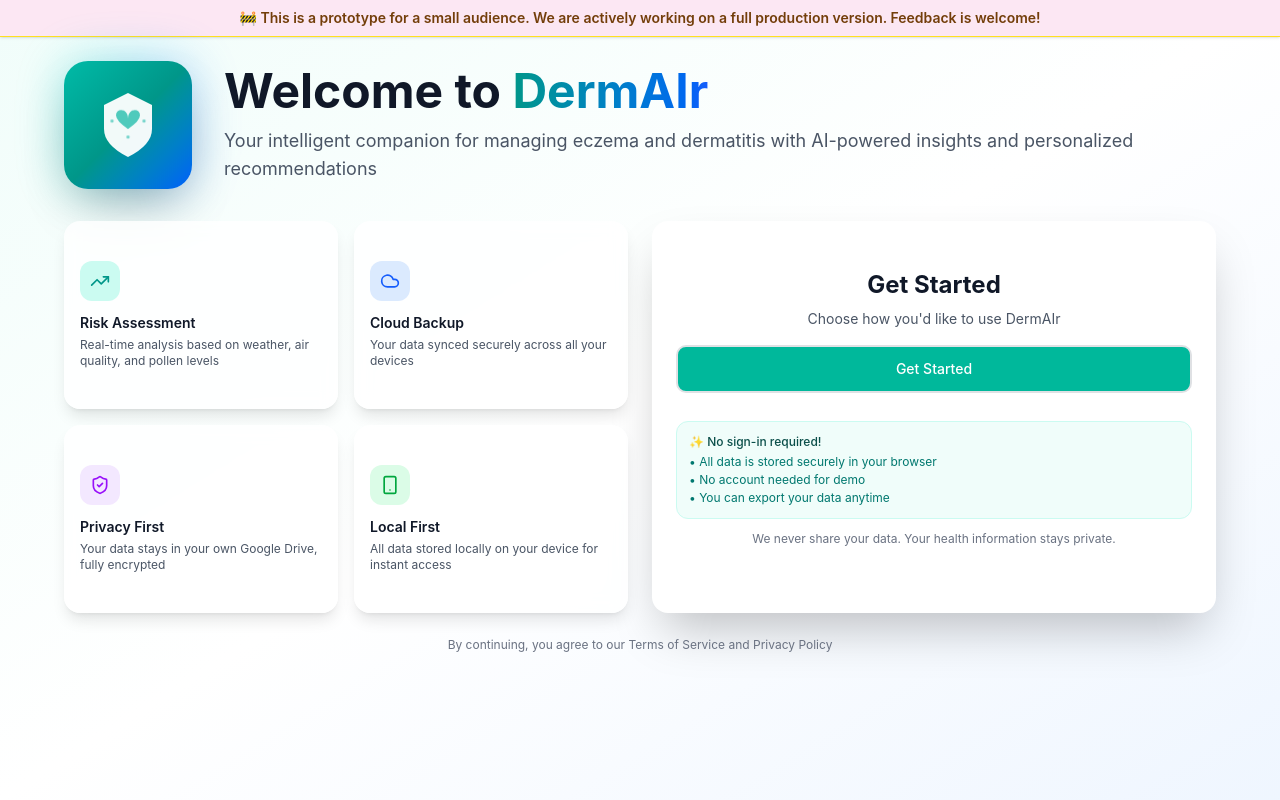
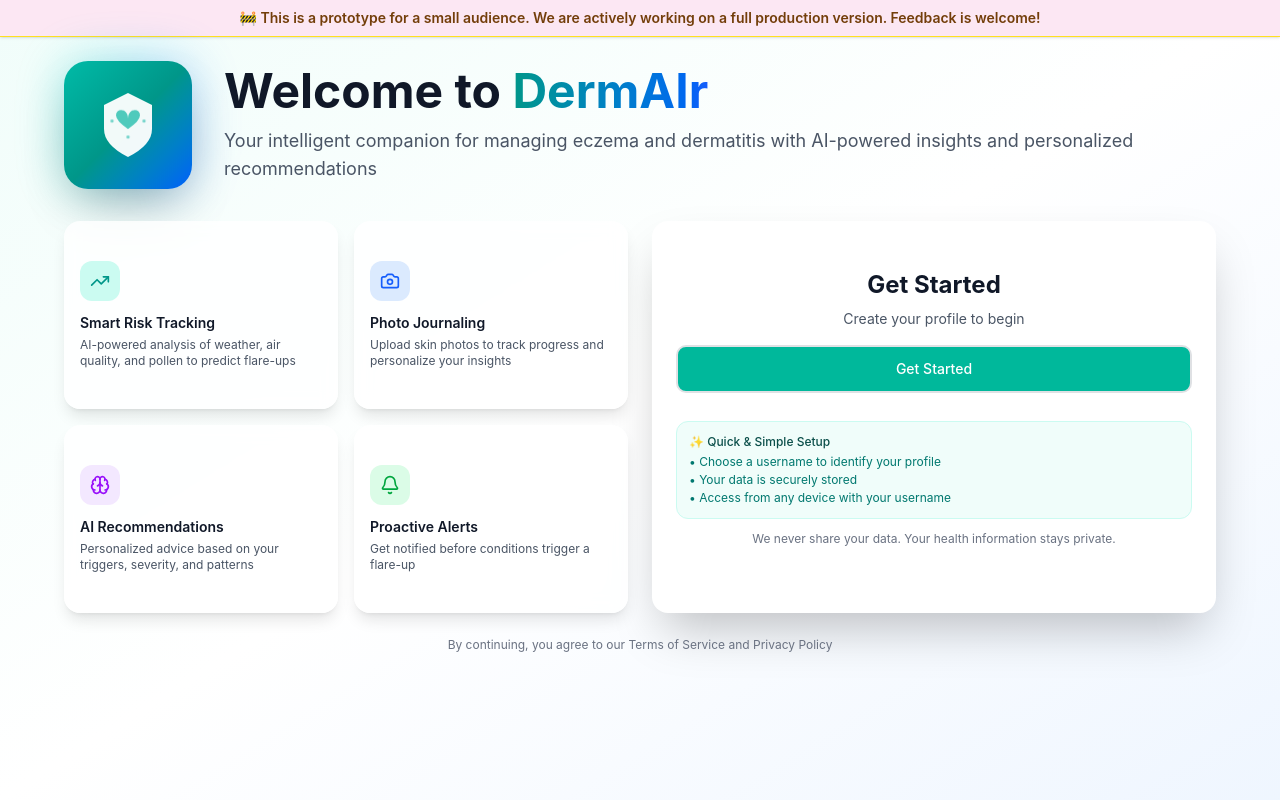
Before and after one commit to puniat/DermAir, a Next.js app: page /landing in a window 1280 px wide. Built offline with nearby package versions, Linux system fonts and the light colour scheme.

Commit message:
UI updates across different screen

```diff
--- a/src/app/landing/page.tsx
+++ b/src/app/landing/page.tsx
@@ -4,7 +4,7 @@ import { useState } from 'react';
 import { useRouter } from 'next/navigation';
 import { Button } from '@/components/ui/button';
 import { Card, CardContent } from '@/components/ui/card';
-import { TrendingUp, Cloud, ShieldCheck, Smartphone } from 'lucide-react';
+import { TrendingUp, Camera, Brain, Bell } from 'lucide-react';
 import { Logo } from '@/components/Logo';
 
 export default function LandingPage() {
@@ -52,9 +52,9 @@ export default function LandingPage() {
                   <div className="w-10 h-10 bg-teal-100 rounded-lg flex items-center justify-center mb-3">
                     <TrendingUp className="h-5 w-5 text-teal-600" />
                   </div>
-                  <h3 className="font-semibold text-gray-900 mb-1 text-sm">Risk Assessment</h3>
+                  <h3 className="font-semibold text-gray-900 mb-1 text-sm">Smart Risk Tracking</h3>
                   <p className="text-xs text-gray-600">
-                    Real-time analysis based on weather, air quality, and pollen levels
+                    AI-powered analysis of weather, air quality, and pollen to predict flare-ups
                   </p>
                 </CardContent>
               </Card>
@@ -62,11 +62,11 @@ export default function LandingPage() {
               <Card className="border-none shadow-lg bg-white/80 backdrop-blur hover:shadow-xl transition-shadow">
                 <CardContent className="p-4">
                   <div className="w-10 h-10 bg-blue-100 rounded-lg flex items-center justify-center mb-3">
-                    <Cloud className="h-5 w-5 text-blue-600" />
+                    <Camera className="h-5 w-5 text-blue-600" />
                   </div>
-                  <h3 className="font-semibold text-gray-900 mb-1 text-sm">Cloud Backup</h3>
+                  <h3 className="font-semibold text-gray-900 mb-1 text-sm">Photo Journaling</h3>
                   <p className="text-xs text-gray-600">
-                    Your data synced securely across all your devices
+                    Upload skin photos to track progress and personalize your insights
                   </p>
                 </CardContent>
               </Card>
@@ -74,11 +74,11 @@ export default function LandingPage() {
               <Card className="border-none shadow-lg bg-white/80 backdrop-blur hover:shadow-xl transition-shadow">
                 <CardContent className="p-4">
                   <div className="w-10 h-10 bg-purple-100 rounded-lg flex items-center justify-center mb-3">
-                    <ShieldCheck className="h-5 w-5 text-purple-600" />
+                    <Brain className="h-5 w-5 text-purple-600" />
                   </div>
-                  <h3 className="font-semibold text-gray-900 mb-1 text-sm">Privacy First</h3>
+                  <h3 className="font-semibold text-gray-900 mb-1 text-sm">AI Recommendations</h3>
                   <p className="text-xs text-gray-600">
-                    Your data stays in your own Google Drive, fully encrypted
+                    Personalized advice based on your triggers, severity, and patterns
                   </p>
                 </CardContent>
               </Card>
@@ -86,11 +86,11 @@ export default function LandingPage() {
               <Card className="border-none shadow-lg bg-white/80 backdrop-blur hover:shadow-xl transition-shadow">
                 <CardContent className="p-4">
                   <div className="w-10 h-10 bg-green-100 rounded-lg flex items-center justify-center mb-3">
-                    <Smartphone className="h-5 w-5 text-green-600" />
+                    <Bell className="h-5 w-5 text-green-600" />
                   </div>
-                  <h3 className="font-semibold text-gray-900 mb-1 text-sm">Local First</h3>
+                  <h3 className="font-semibold text-gray-900 mb-1 text-sm">Proactive Alerts</h3>
                   <p className="text-xs text-gray-600">
-                    All data stored locally on your device for instant access
+                    Get notified before conditions trigger a flare-up
                   </p>
                 </CardContent>
               </Card>
@@ -103,7 +103,7 @@ export default function LandingPage() {
                   Get Started
                 </h2>
                 <p className="text-gray-600 mb-4 text-center text-sm">
-                  Choose how you'd like to use DermAIr
+                  Create your profile to begin
                 </p>
 
                 {error && (
@@ -113,7 +113,7 @@ export default function LandingPage() {
                 )}
 
                 <div className="space-y-3">
-                  {/* Local Only Button */}
+                  {/* Get Started Button */}
                   <Button
                     onClick={handleContinueLocal}
                     disabled={isLoading}
@@ -125,12 +125,12 @@ export default function LandingPage() {
 
                   <div className="mt-4 p-3 bg-teal-50 rounded-lg border border-teal-100">
                     <p className="text-xs font-medium text-teal-900 mb-1">
-                      ✨ No sign-in required!
+                      ✨ Quick & Simple Setup
                     </p>
                     <ul className="text-xs text-teal-700 space-y-0.5">
-                      <li>• All data is stored securely in your browser</li>
-                      <li>• No account needed for demo</li>
-                      <li>• You can export your data anytime</li>
+                      <li>• Choose a username to identify your profile</li>
+                      <li>• Your data is securely stored</li>
+                      <li>• Access from any device with your username</li>
                     </ul>
                   </div>
 
--- a/src/app/onboarding/page.tsx
+++ b/src/app/onboarding/page.tsx
@@ -246,7 +246,7 @@ export default function OnboardingPage() {
           initializeSession(username.trim(), existingProfile.id);
           updateSessionProfile(existingProfile);
 
-          alert(`Welcome back, ${username}! Your profile has been loaded.`);
+          //alert(`Welcome back, ${username}! Your profile has been loaded.`);
           router.push("/dashboard");
           return;
         } else {
@@ -371,22 +371,9 @@ export default function OnboardingPage() {
         </div>
       </div>
 
-      {/* Info Banner - What we'll do */}
-      <div className="bg-gradient-to-r from-teal-500 to-cyan-600 text-white">
-        <div className="max-w-7xl mx-auto px-4 sm:px-6 py-3">
-          <div className="flex items-center gap-3">
-            <Check className="h-5 w-5 flex-shrink-0" />
-            <div>
-              <p className="text-sm font-semibold">What we'll do</p>
-              <p className="text-xs opacity-90">Track weather, predict flare-ups, send alerts</p>
-            </div>
-          </div>
-        </div>
-      </div>
-
       {/* Main Content */}
-      <div className="max-w-7xl mx-auto px-4 sm:px-6 py-6">
-        <Card className="shadow-xl border-0">
+      <div className="max-w-7xl mx-auto px-4 sm:px-6 pt-2 pb-6">
+        <Card className="shadow-xl border-0 pt-0">
           <CardContent className="p-6 sm:p-8">
             {/* Top Section - Username & Location in 2 columns */}
             <div className="grid grid-cols-1 lg:grid-cols-2 gap-6 lg:gap-8 mb-6 pb-6 border-b">
@@ -423,7 +410,7 @@ export default function OnboardingPage() {
 
                 {/* Email field (optional) */}
                 <div className="mt-4">
-                  <div className="flex items-center justify-between gap-2 flex-wrap">
+                  <div className="flex items-center justify-start gap-2 flex-wrap">
                     <Label className="text-xs font-medium text-gray-700">Email (Optional)</Label>
                     <p className="text-xs text-gray-500">💡 Only enter if you want to recover your username</p>
                   </div>
```
